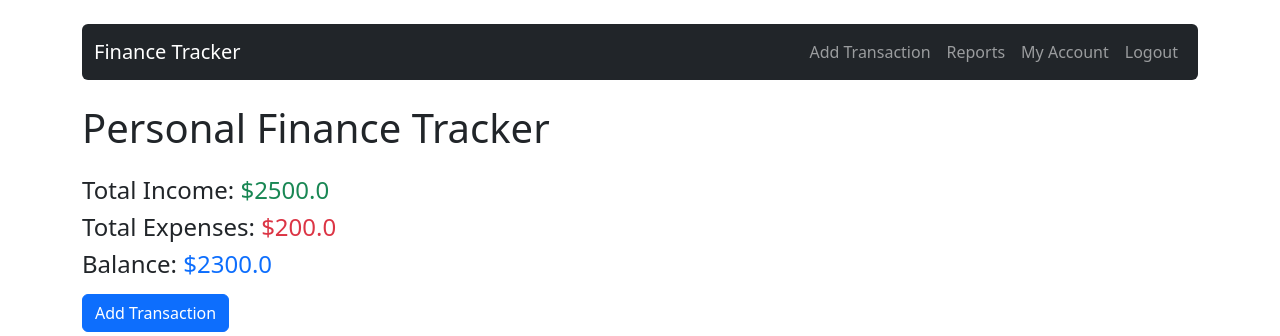
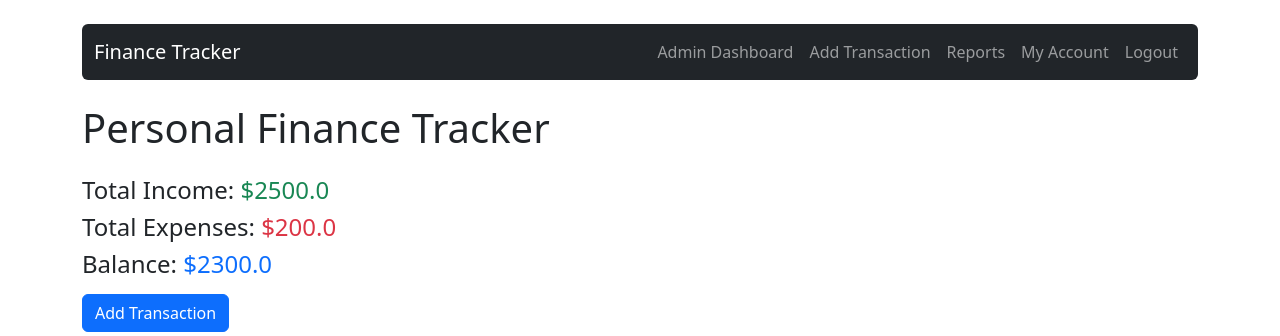
Before and after one commit to CameronSteensma/Personal_Finance_Tracker, a Django app: page / in a window 1280 px wide. Shown: the top 336 px of the page. Run offline with Django 5.2, Linux system fonts and the light colour scheme; a user stored in the database is signed in; data comes from the database, SQL or seed files in the repository; both versions use the stored data as it was after the commit.

Commit message:
Created a superuser and fixed issue with admin view url - you can now access the dashboard!!

```diff
--- a/transactions/templates/transactions/admin_view.html
+++ b/transactions/templates/transactions/admin_view.html
@@ -31,12 +31,12 @@
 <div class="container-fluid">
     <div class="row">
         <!-- Sidebar -->
-        <!-- <nav class="col-md-2 sidebar">
+        <nav class="col-md-2 sidebar">
             <h5 class="text-white ps-3">Admin</h5>
             <a href="{% url 'transaction_list' %}">Transactions</a>
-            <a href="{% url 'reports_view' %}">Reports</a>
+            <a href="{% url 'reports' %}">Reports</a>
             <a href="{% url 'logout' %}">Logout</a>
-        </nav> -->
+        </nav>
 
         <!-- Main Content -->
         <main class="col-md-10 p-4">
--- a/transactions/templates/transactions/transaction_list.html
+++ b/transactions/templates/transactions/transaction_list.html
@@ -16,6 +16,11 @@
             </button>
             <div class="collapse navbar-collapse" id="navbarNav">
                 <ul class="navbar-nav ms-auto">
+                    {% if user.is_authenticated and user.is_staff %}
+                    <li class="nav-item">
+                        <a class ="nav-link" href="{% url 'admin_view' %}">Admin Dashboard</a>
+                    </li>
+                    {% endif %}
                     <li class="nav-item">
                         <a class="nav-link" href="{% url 'add_transaction' %}">Add Transaction</a>
                     </li>
--- a/transactions/urls.py
+++ b/transactions/urls.py
@@ -9,7 +9,8 @@ urlpatterns = [
     path('edit/<int:pk>/', views.edit_transaction, name='edit_transaction'),
     path('delete/<int:pk>/', views.delete_transaction, name='delete_transaction'),
     path('reports/', reports_view, name='reports'),
-    path('admin/', views.admin_view, name='admin'),
+    path('dashboard/', views.admin_view, name='admin_view'),
+
 
     # Authentication routes (these views must exist in views.py)
     path('accounts/', views.accounts_view, name='accounts'),
```
Also changed, not shown: db.sqlite3.
